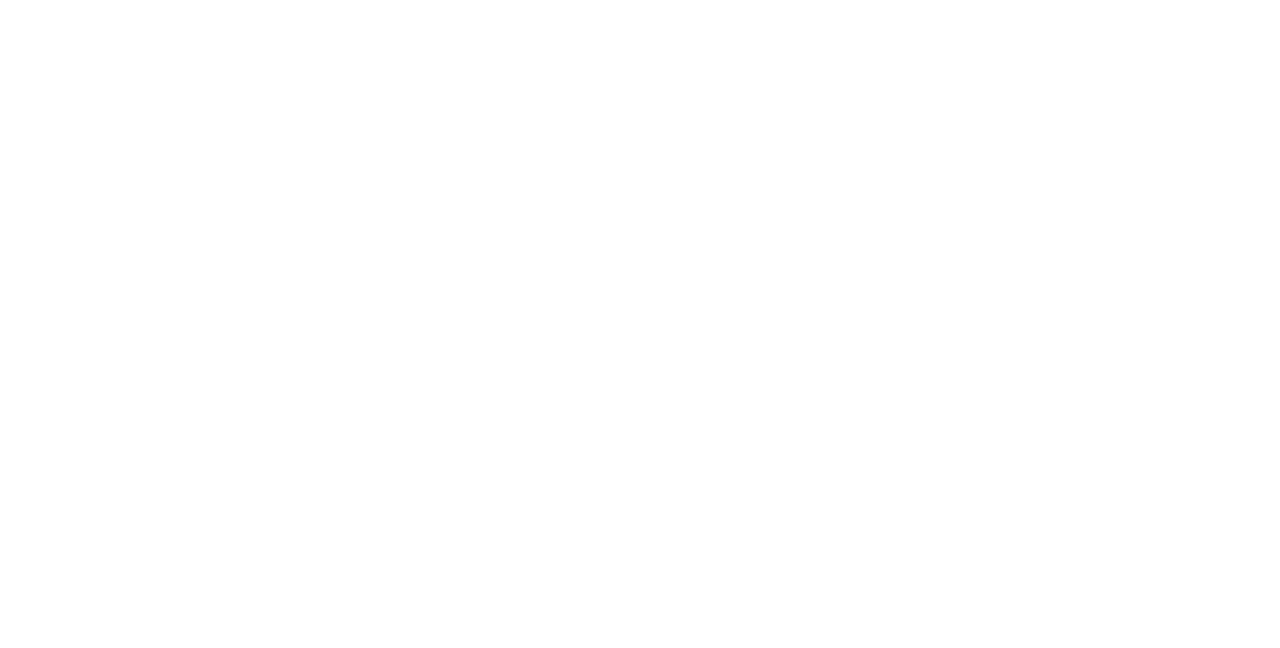
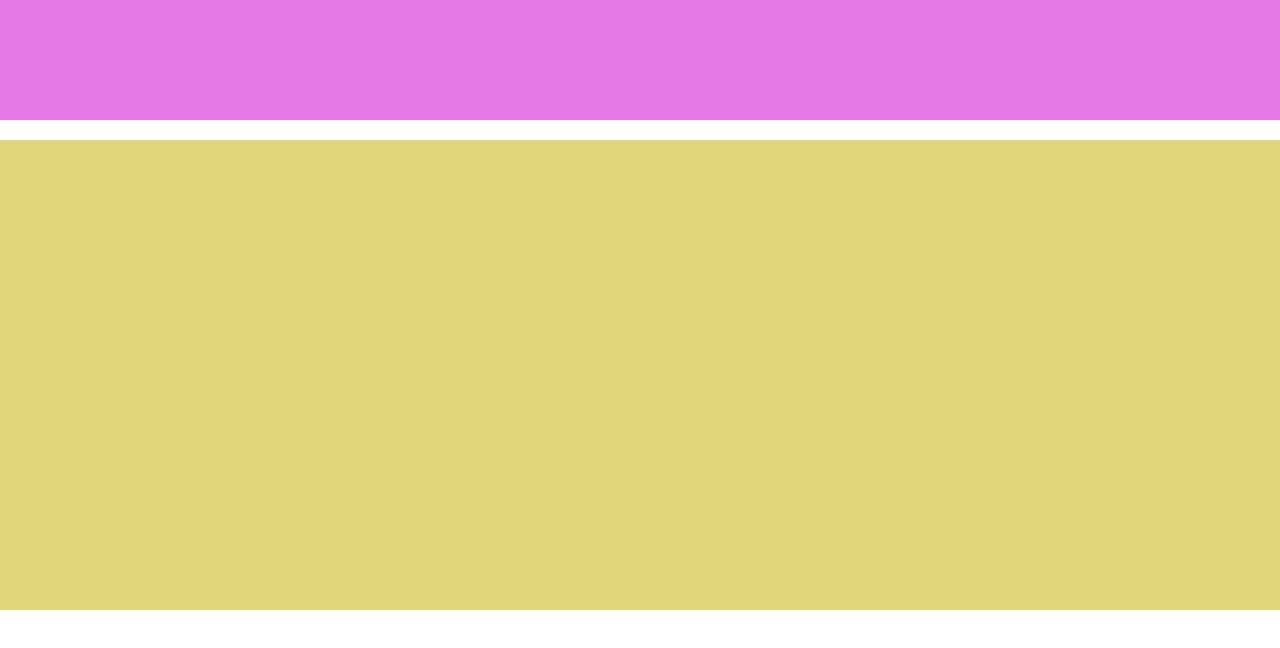
Before and after one commit to Greg1928/htmlcss-struttura-wp, a plain HTML site: page index.html in a window 1280 px wide. Drawn offline with Linux system fonts and the light colour scheme.

Commit message:
aggiunto header e prima sezione

```diff
--- a/css/style.css
+++ b/css/style.css
@@ -0,0 +1,26 @@
+/* Reset */
+* {
+    margin: 0;
+    padding: 0;
+    box-sizing: border-box;
+}
+/* Common */
+.container {
+    max-width: 1280px;
+    margin: auto;
+}
+.clearfix::after {
+    content: "";
+    display: table;
+    clear: both;
+}
+header {
+    background-color: #e579e6;
+    height: 120px;
+    margin-bottom: 20px;
+}
+.sezione1 {
+    background-color: #e1d67a;
+    height: 470px;
+    margin-bottom: 20px;
+}
--- a/index.html
+++ b/index.html
@@ -8,15 +8,24 @@
         <link rel="stylesheet" href="css/style.css">
     </head>
     <body>
+        <div class="container">
             <header>
 
             </header>
             <main>
+                <section class="sezione1">
+
+                </section>
+                <section class="sezione2">
+
+
+                </section>
 
             </main>
 
             <footer>
 
             </footer>
+        </div>
     </body>
 </html>
```
Lines whose indentation alone changed are shown as unchanged.
